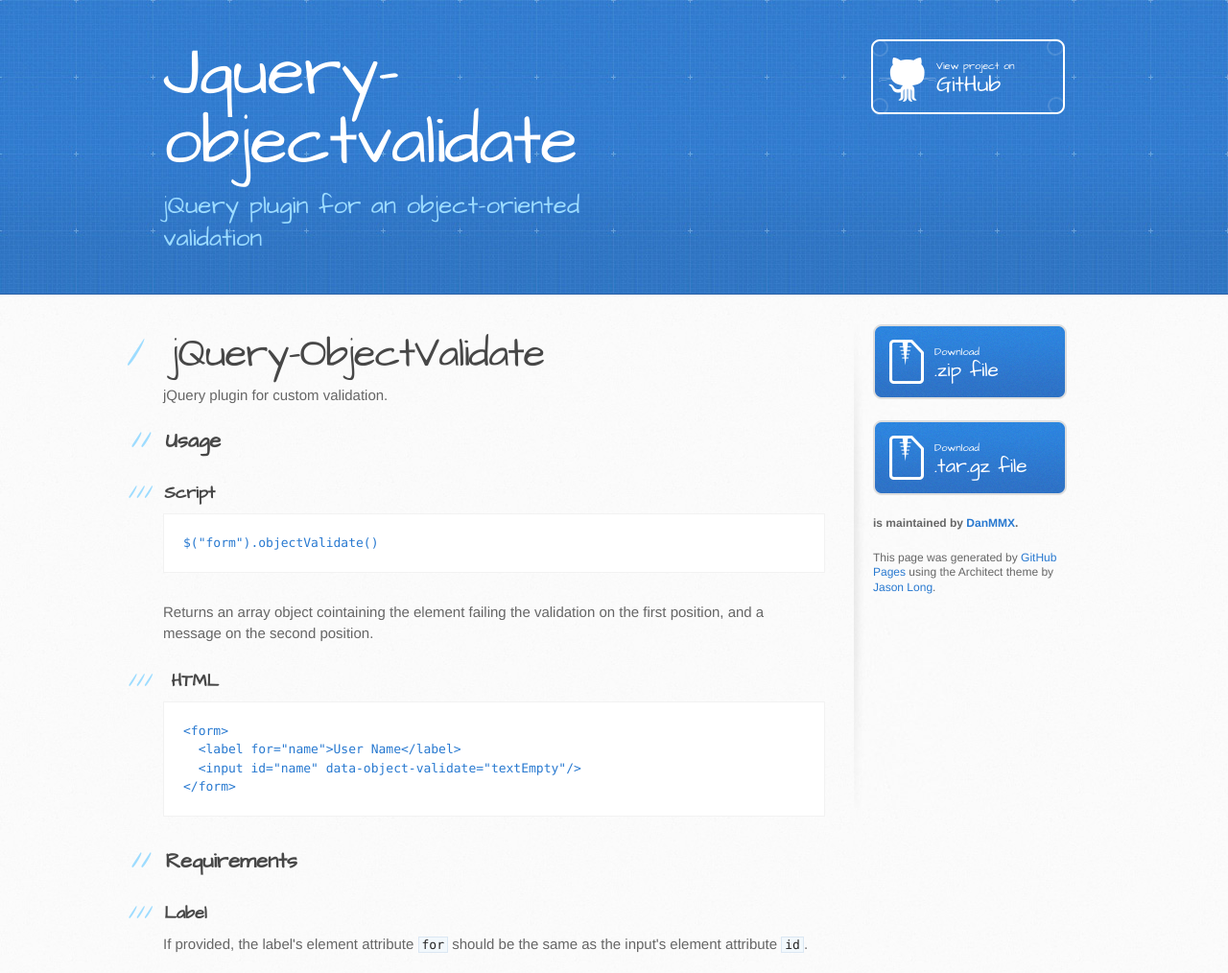
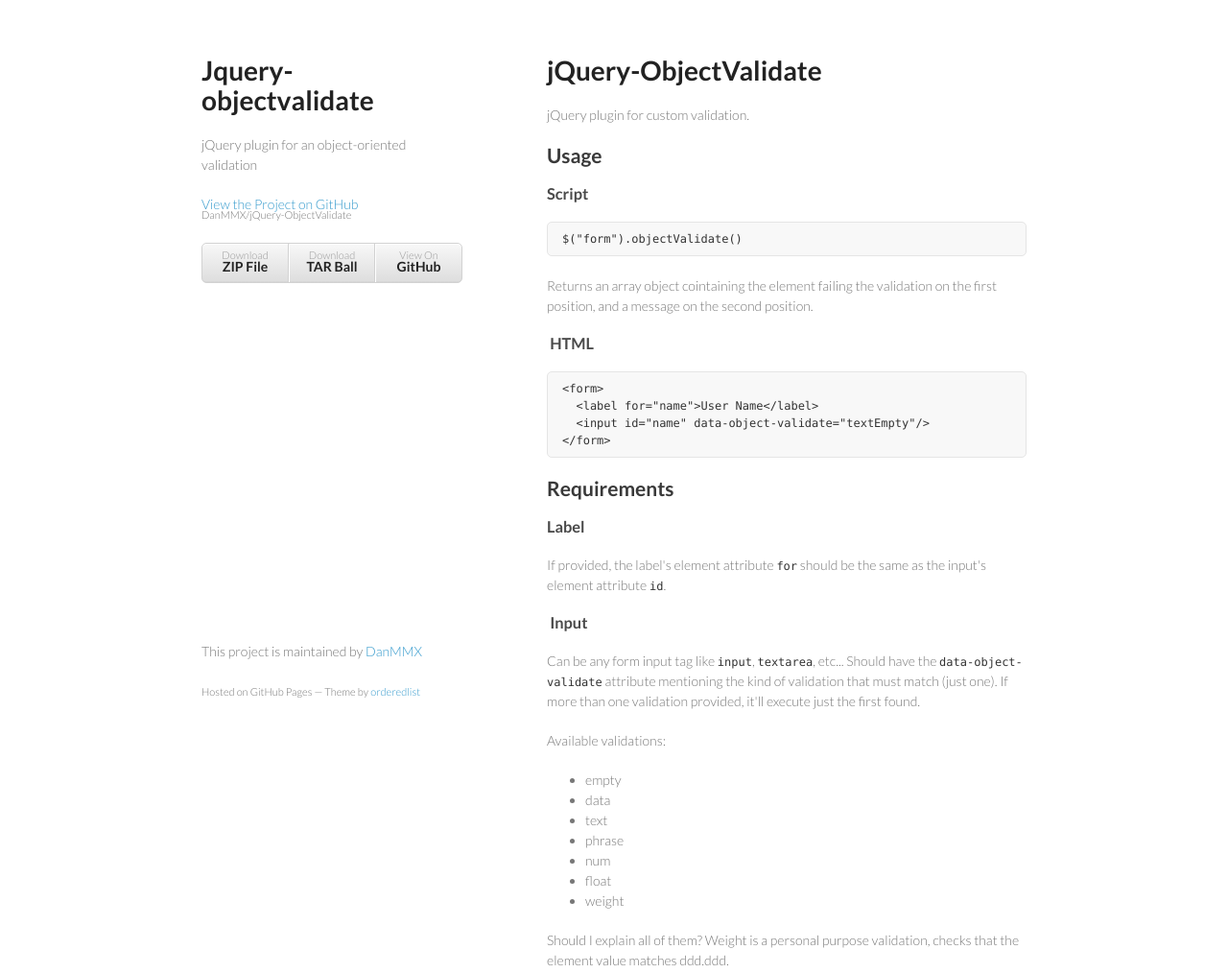
Before and after one commit to DanMMX/jQuery-ObjectValidate, a plain HTML site: page index.html in a window 1280 px wide. Shown: the top 1014 px of the page at 96% size. Drawn offline with Linux system fonts and the light colour scheme.

Commit message:
Create gh-pages branch via GitHub

```diff
--- a/index.html
+++ b/index.html
@@ -1,34 +1,34 @@
-<!DOCTYPE html>
+<!doctype html>
 <html>
   <head>
-    <meta charset='utf-8'>
+    <meta charset="utf-8">
     <meta http-equiv="X-UA-Compatible" content="chrome=1">
-    <meta name="viewport" content="width=device-width, initial-scale=1, maximum-scale=1">
-    <link href='https://fonts.googleapis.com/css?family=Architects+Daughter' rel='stylesheet' type='text/css'>
-    <link rel="stylesheet" type="text/css" href="stylesheets/stylesheet.css" media="screen" />
-    <link rel="stylesheet" type="text/css" href="stylesheets/pygment_trac.css" media="screen" />
-    <link rel="stylesheet" type="text/css" href="stylesheets/print.css" media="print" />
+    <title>Jquery-objectvalidate by DanMMX</title>
 
+    <link rel="stylesheet" href="stylesheets/styles.css">
+    <link rel="stylesheet" href="stylesheets/pygment_trac.css">
+    <meta name="viewport" content="width=device-width, initial-scale=1, user-scalable=no">
     <!--[if lt IE 9]>
     <script src="//html5shiv.googlecode.com/svn/trunk/html5.js"></script>
     <![endif]-->
+  </head>
+  <body>
+    <div class="wrapper">
+      <header>
+        <h1>Jquery-objectvalidate</h1>
+        <p>jQuery plugin for an object-oriented validation</p>
 
-    <title>Jquery-objectvalidate by DanMMX</title>
-  </head>
+        <p class="view"><a href="https://github.com/DanMMX/jQuery-ObjectValidate">View the Project on GitHub <small>DanMMX/jQuery-ObjectValidate</small></a></p>
 
-  <body>
-    <header>
-      <div class="inner">
-        <h1>Jquery-objectvalidate</h1>
-        <h2>jQuery plugin for an object-oriented validation</h2>
-        <a href="https://github.com/DanMMX/jQuery-ObjectValidate" class="button"><small>View project on</small>GitHub</a>
-      </div>
-    </header>
 
-    <div id="content-wrapper">
-      <div class="inner clearfix">
-        <section id="main-content">
-          <h1>
+        <ul>
+          <li><a href="https://github.com/DanMMX/jQuery-ObjectValidate/zipball/master">Download <strong>ZIP File</strong></a></li>
+          <li><a href="https://github.com/DanMMX/jQuery-ObjectValidate/tarball/master">Download <strong>TAR Ball</strong></a></li>
+          <li><a href="https://github.com/DanMMX/jQuery-ObjectValidate">View On <strong>GitHub</strong></a></li>
+        </ul>
+      </header>
+      <section>
+        <h1>
 <a name="jquery-objectvalidate" class="anchor" href="#jquery-objectvalidate"><span class="octicon octicon-link"></span></a>jQuery-ObjectValidate</h1>
 
 <p>jQuery plugin for custom validation.</p>
@@ -82,25 +82,23 @@ If more than one validation provided, it'll execute just the first found.</p>
 Weight is a personal purpose validation, checks that the element value matches ddd.ddd.</p>
 
 <p>Any of them but empty, checks if the element value is "". For that purpose, append Empty to the wished validation, like <code>textEmpty</code>, <code>numEmpty</code>, etc.</p>
-        </section>
-
-        <aside id="sidebar">
-          <a href="https://github.com/DanMMX/jQuery-ObjectValidate/zipball/master" class="button">
-            <small>Download</small>
-            .zip file
-          </a>
-          <a href="https://github.com/DanMMX/jQuery-ObjectValidate/tarball/master" class="button">
-            <small>Download</small>
-            .tar.gz file
-          </a>
-
-          <p class="repo-owner"><a href="https://github.com/DanMMX/jQuery-ObjectValidate"></a> is maintained by <a href="https://github.com/DanMMX">DanMMX</a>.</p>
-
-          <p>This page was generated by <a href="pages.github.com">GitHub Pages</a> using the Architect theme by <a href="https://twitter.com/jasonlong">Jason Long</a>.</p>
-        </aside>
-      </div>
+      </section>
+      <footer>
+        <p>This project is maintained by <a href="https://github.com/DanMMX">DanMMX</a></p>
+        <p><small>Hosted on GitHub Pages &mdash; Theme by <a href="https://github.com/orderedlist">orderedlist</a></small></p>
+      </footer>
     </div>
-
+    <script src="javascripts/scale.fix.js"></script>
+              <script type="text/javascript">
+            var gaJsHost = (("https:" == document.location.protocol) ? "https://ssl." : "http://www.");
+            document.write(unescape("%3Cscript src='" + gaJsHost + "google-analytics.com/ga.js' type='text/javascript'%3E%3C/script%3E"));
+          </script>
+          <script type="text/javascript">
+            try {
+              var pageTracker = _gat._getTracker("UA-45548940-1");
+            pageTracker._trackPageview();
+            } catch(err) {}
+          </script>
 
   </body>
 </html>
```
Also changed, not shown: params.json (+1 -1 lines).
